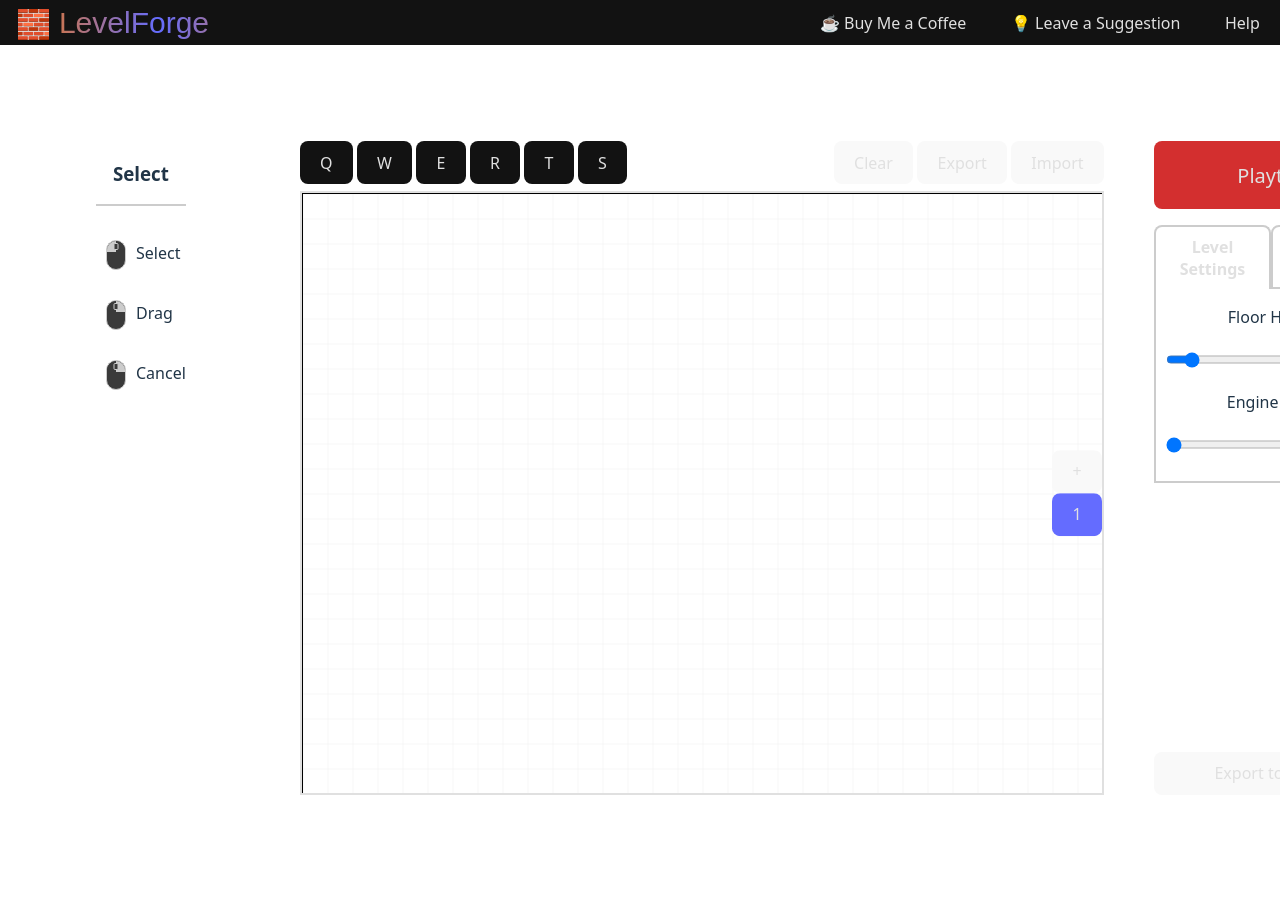
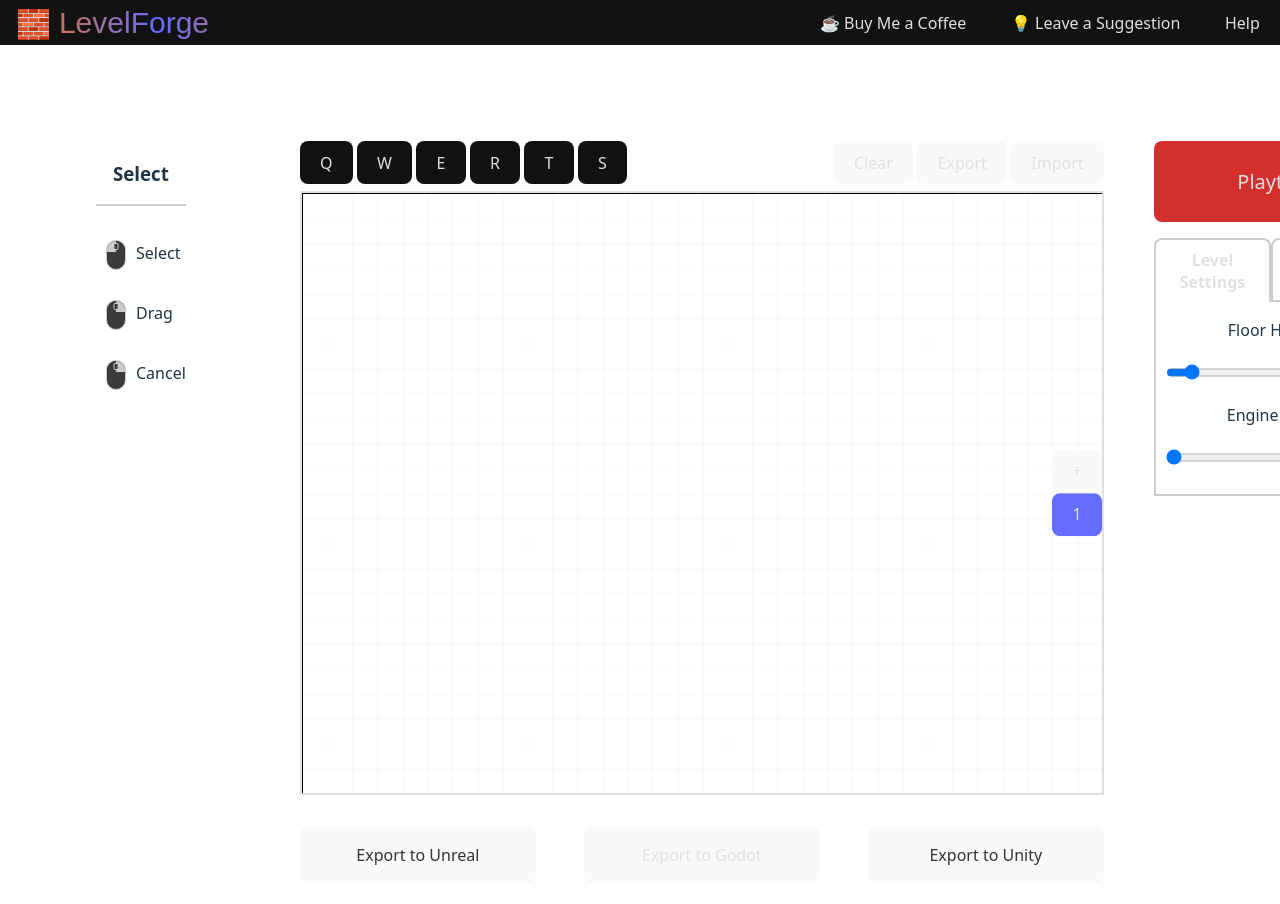
Before and after one commit to StamLord/level-editor, a Svelte app: page / in a window 1280 px wide. Shown: the top 904 px of the page. Before the commit the page ends 827 px from the top, so only its background shows below. Built offline with nearby package versions, Linux system fonts and the light colour scheme; a web font is replaced by a local one.

Commit message:
Export button moved

```diff
--- a/src/app.css
+++ b/src/app.css
@@ -73,6 +73,12 @@ button:hover {
 button:focus,
 button:focus-visible {
   outline: 4px auto -webkit-focus-ring-color;
+}
+
+button:disabled {
+  color: var(--button-hover);
+  border: 1px solid transparent;
+  cursor: default;
 }
 
 @media (prefers-color-scheme: light) {
@@ -219,6 +225,18 @@ button:focus-visible {
   border-top: 0px;
 }
 
+.exports-container {
+  display: flex;
+  justify-content: center;
+  gap: 3rem;
+  margin-top: 2rem;
+}
+
+.export-button {
+  padding: 1rem;
+  flex: 1;
+}
+
 .mouse-icon {
   overflow: hidden;
   position: relative;
--- a/src/components/Canvas.svelte
+++ b/src/components/Canvas.svelte
@@ -73,6 +73,18 @@
         </iframe>
       </div>
     </div>
+    <div class="exports-container">
+      <button class="export-button" disabled>
+        Export to Unreal
+      </button>
+      <button class="export-button"
+        on:click={exportToTscn}>
+        Export to Godot
+      </button>
+      <button class="export-button" disabled>
+        Export to Unity
+      </button>
+    </div>
   </div>
   <div class="side-panel right">
     <button
@@ -81,10 +93,7 @@
       {switchModeBtnText}
     </button>
     <SettingsTabs />
-    <button
-      on:click={exportToTscn}>
-      Export to Godot
-    </button>
+
   </div>
 </div>
 
```
